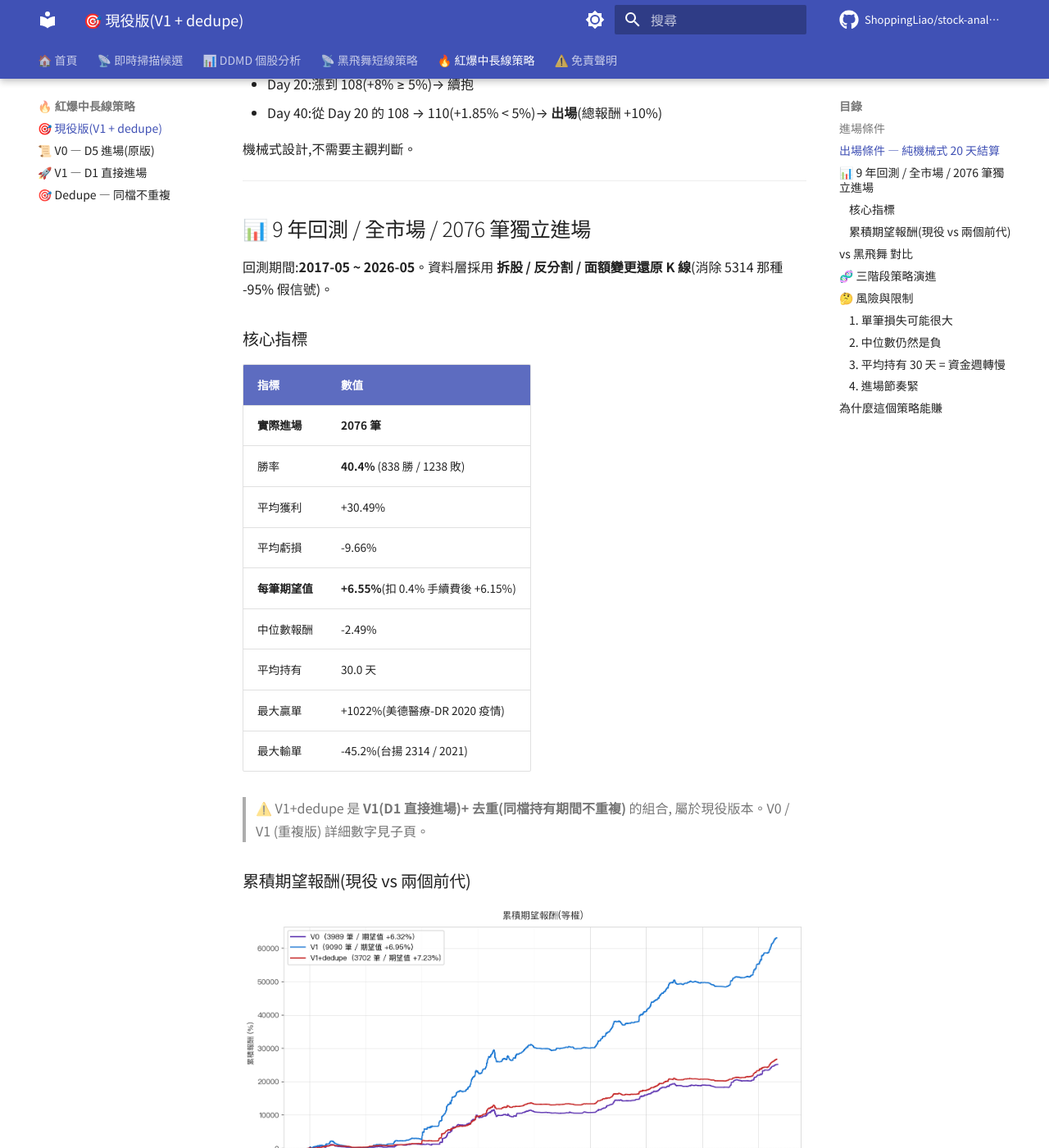
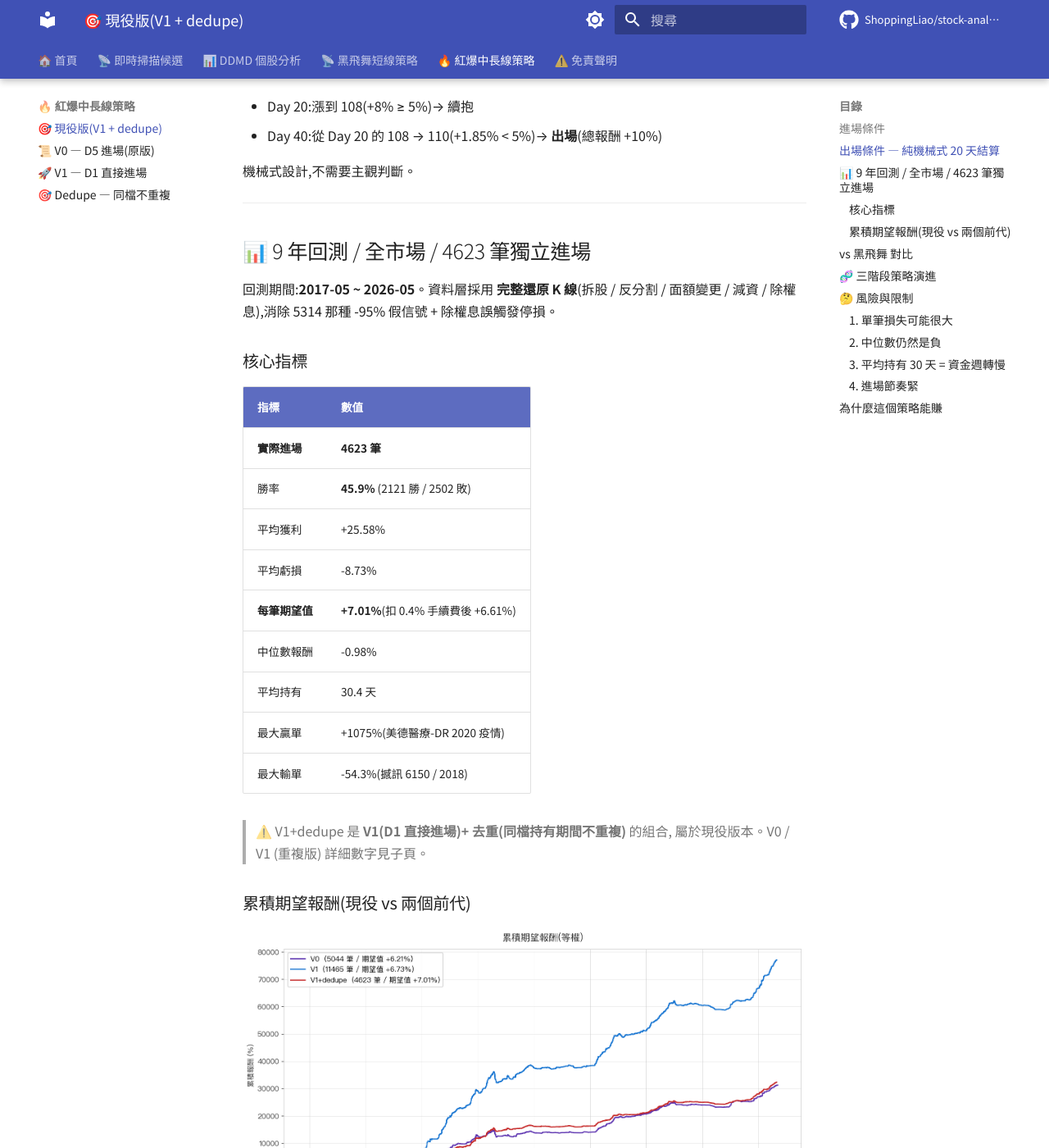
Before and after one commit to ShoppingLiao/stock-analysis-public, an MkDocs documentation site: the page built from docs/about/strategy_red_burst.md, in a window 1280 px wide and 1400 px high, scrolled down 1065 px. Shown: the whole window at 82% size. Built offline with MkDocs 1.6.1 and Material for MkDocs 9.7.7, drawn with Linux system fonts in a browser that asks for light colours; comment, search, counter and statistics services are not loaded; some of the changed text lies outside the part shown.

Commit message:
data(red-burst): 套用 yfinance 全市場 corp_actions 後重新計算 (17393 events)
從 30 events 暴增到 17393 events(yfinance 全市場 backfill 後),
所有股票的除權息現在都被還原 K 線涵蓋,backtest 結果更乾淨。

V1+dedupe(現役)新數字:
  樣本     3702 → 4623 (+25%)
  勝率     44.3% → 45.9%
  期望值   +7.23% → +7.01% (略降但更乾淨)
  平均虧損 -9.49% → -8.73%
  中位數   -1.64% → -0.98%

樣本 +25% 代表之前 ~25% 的真實訊號被除權息干擾誤排除,現在還原後恢復。
期望值微降是因為樣本變多被分母稀釋,實戰真實能拿到的數字。

5 張對比圖全部重產(reflects 新還原 K 線)。
4 個頁面數字都更新(主頁 + V0 + V1 + dedupe)。

```diff
--- a/docs/about/strategy_red_burst.md
+++ b/docs/about/strategy_red_burst.md
@@ -1,6 +1,6 @@
 # 🔥 紅爆策略(現役 V1 + dedupe)
 
-**「紅爆」= 創 400 日新高 + 量爆 3 倍** 的中長線跟隨策略。
+**「紅爆」= 創 400 日新高 + 量爆 3 倍** 的中長線跟隨策略(9 年 backtest 期望值 +7.01%、勝率 45.9%)。
 
 > **一句話**:創一年半新高 + 量爆 3 倍 → 當天 13:00 後直接進場(漲停則 D2 開盤),20 天滾動結算 < 5% 漲幅就出場。
 
@@ -43,23 +43,23 @@
 
 ---
 
-## 📊 9 年回測 / 全市場 / 2076 筆獨立進場
+## 📊 9 年回測 / 全市場 / 4623 筆獨立進場
 
-回測期間:**2017-05 ~ 2026-05**。資料層採用 **拆股 / 反分割 / 面額變更還原 K 線**(消除 5314 那種 -95% 假信號)。
+回測期間:**2017-05 ~ 2026-05**。資料層採用 **完整還原 K 線**(拆股 / 反分割 / 面額變更 / 減資 / 除權息),消除 5314 那種 -95% 假信號 + 除權息誤觸發停損。
 
 ### 核心指標
 
 | 指標 | 數值 |
 |------|------|
-| **實際進場** | **2076 筆** |
-| 勝率 | **40.4%** (838 勝 / 1238 敗) |
-| 平均獲利 | +30.49% |
-| 平均虧損 | -9.66% |
-| **每筆期望值** | **+6.55%**(扣 0.4% 手續費後 +6.15%) |
-| 中位數報酬 | -2.49% |
-| 平均持有 | 30.0 天 |
-| 最大贏單 | +1022%(美德醫療-DR 2020 疫情)|
-| 最大輸單 | -45.2%(台揚 2314 / 2021)|
+| **實際進場** | **4623 筆** |
+| 勝率 | **45.9%** (2121 勝 / 2502 敗) |
+| 平均獲利 | +25.58% |
+| 平均虧損 | -8.73% |
+| **每筆期望值** | **+7.01%**(扣 0.4% 手續費後 +6.61%) |
+| 中位數報酬 | -0.98% |
+| 平均持有 | 30.4 天 |
+| 最大贏單 | +1075%(美德醫療-DR 2020 疫情)|
+| 最大輸單 | -54.3%(撼訊 6150 / 2018)|
 
 > ⚠️ V1+dedupe 是 **V1(D1 直接進場)+ 去重(同檔持有期間不重複)** 的組合,
 > 屬於現役版本。V0 / V1 (重複版) 詳細數字見子頁。
@@ -76,14 +76,14 @@
 
 | 指標 | 紅爆 V1+dedupe | 黑飛舞(macro) | 比值 |
 |------|----------|----------|------|
-| 樣本 | 2076 | 3556 | 0.6x |
-| 勝率 | **40.4%** | 35.3% | +5.1pp |
-| 平均獲利 | **+30.49%** | +11.00% | 2.8x |
-| 平均虧損 | -9.66% | -3.05% | 3.2x(更深)|
-| **期望值/筆** | **+6.55%** | **+1.91%** | **3.4x** |
-| 平均持有 | 30.0 天 | 6.3 天 | 4.8x |
+| 樣本 | 4623 | 3556 | 1.3x |
+| 勝率 | **45.9%** | 35.3% | +10.6pp |
+| 平均獲利 | **+25.58%** | +11.00% | 2.3x |
+| 平均虧損 | -8.73% | -3.05% | 2.9x(更深)|
+| **期望值/筆** | **+7.01%** | **+1.91%** | **3.7x** |
+| 平均持有 | 30.4 天 | 6.3 天 | 4.8x |
 
-**紅爆期望值是黑飛舞的 3.4 倍**,但**單筆風險(MAE / 平均虧損)也明顯放大**。
+**紅爆期望值是黑飛舞的 3.7 倍**,但**單筆風險(MAE / 平均虧損)也明顯放大**。
 兩者互補,**重壓資金應分散在兩個策略**(短中線各自規避不同 regime 風險)。
 
 ---
@@ -94,12 +94,12 @@
 
 | 階段 | 版本 | 核心改動 | 期望值 | 勝率 | 樣本 |
 |------|------|---------|--------|------|------|
-| 1 | V0 | D4/D5 驗證後 D5 進場 | +6.32% | 39.9% | 3989 |
-| 2 | V1 | D1 收盤直接進場(漲停則 D2 開盤)| +6.95% | 42.0% | 9090 |
-| 3 | **V1+dedupe**(現役)| 同檔持有期間不重複 | **+6.55%** | **40.4%** | **2076** |
+| 1 | V0 | D4/D5 驗證後 D5 進場 | +6.10% | 42.7% | 5044 |
+| 2 | V1 | D1 收盤直接進場(漲停則 D2 開盤)| +6.95% | 43.6% | 11465 |
+| 3 | **V1+dedupe**(現役)| 同檔持有期間不重複 | **+7.01%** | **45.9%** | **4623** |
 
-> 期望值看起來 V1 重複版最高(+6.95%),但那是「同檔多筆同時進場」放大,
-> 實戰一倉一筆才能拿到 V1+dedupe 的 +6.55%。
+> 樣本 V1 重複版最大,但那是「同檔多筆同時進場」放大,
+> 實戰一倉一筆才能拿到 V1+dedupe 的乾淨數字。
 
 詳細各版本設計動機 + backtest 圖表見子頁:
 
@@ -113,13 +113,13 @@
 
 ### 1. 單筆損失可能很大
 
-最大輸單 **-45.2%**(台揚 2314 / 2021)。沒緊停損 = 黑天鵝下單筆可能腰斬。
+最大輸單 **-54.3%**(撼訊 6150 / 2018)。沒緊停損 = 黑天鵝下單筆可能腰斬。
 
 → **資金規劃**:不要單筆超過總資金 5%,9 年最大連敗組合可能蝕掉 20-30% 帳戶。
 
 ### 2. 中位數仍然是負
 
-中位數 **-2.49%** — **多數 trade 是小虧**,獲利集中在右尾飆股(~10% 標的貢獻 70% 報酬)。
+中位數 **-0.98%** — **多數 trade 是小虧**,獲利集中在右尾飆股(~10% 標的貢獻 70% 報酬)。
 
 → **心理建設**:不要看到一筆虧 5-10% 就懷疑策略,這是常態。
 
```
Also changed, not shown: docs/about/strategy_red_burst_dedupe.md (+14 -15 lines), docs/about/strategy_red_burst_v0.md (+13 -13 lines), docs/about/strategy_red_burst_v1.md (+15 -15 lines), docs/assets/red_burst/cumulative_expectancy.png, docs/assets/red_burst/return_distribution.png, docs/assets/red_burst/summary_compare.png, docs/assets/red_burst/total_expectancy.png, docs/assets/red_burst/yearly_winrate.png.
